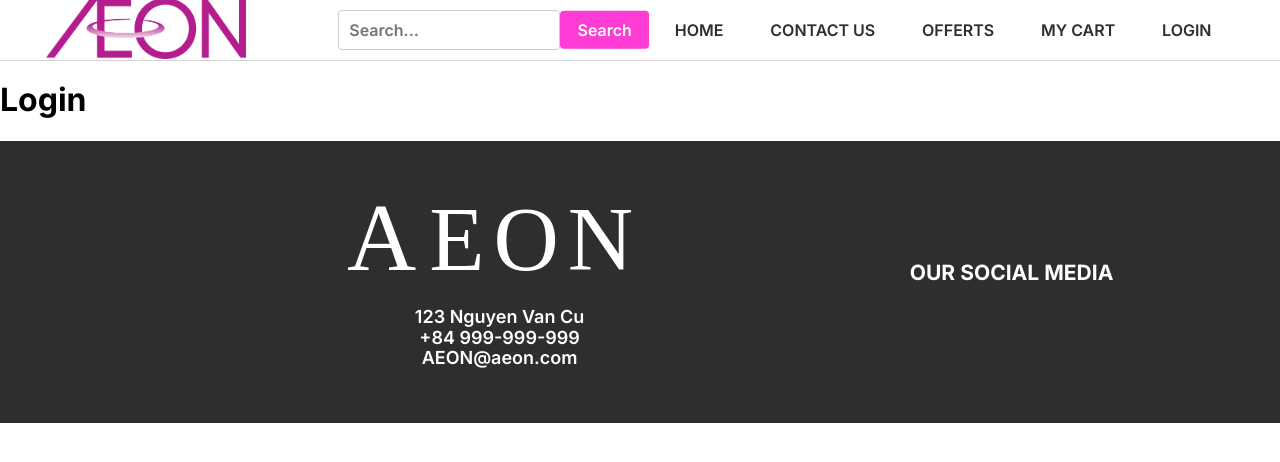
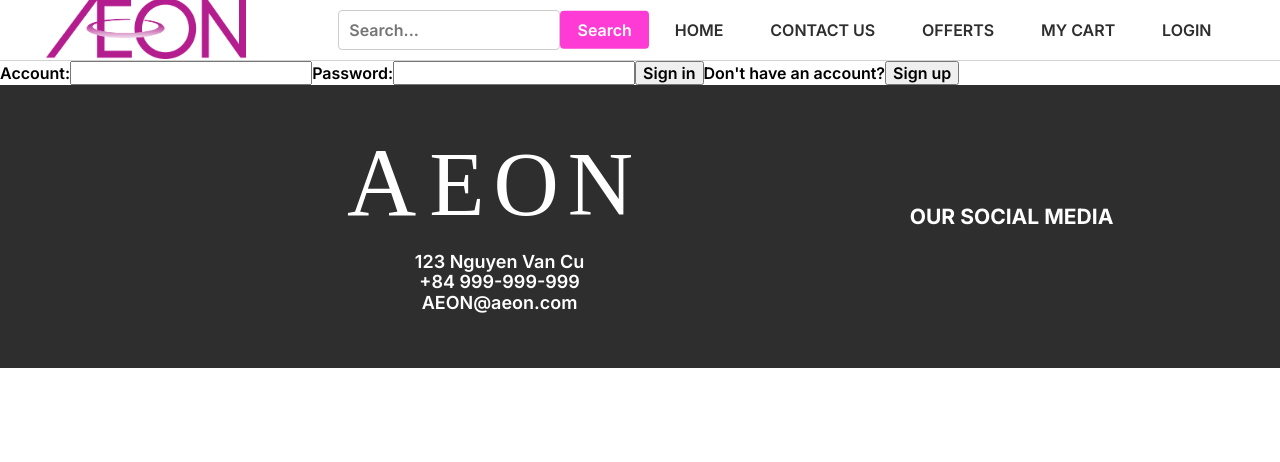
Before and after one commit to Phuc000/DB_Assignment, a React (Vite) app: page /Login in a window 1280 px wide. Shown: the top 462 px of the page. Built offline with nearby package versions, Linux system fonts and the light colour scheme.

Commit message:
Update Login.jsx

```diff
--- a/src/Pages/Login/Login.jsx
+++ b/src/Pages/Login/Login.jsx
@@ -1,14 +1,142 @@
-import {Header, Footer} from "../../Components";
+import { useState } from "react";
+import { Header, Footer } from "../../Components";
 import "./Login.css";
 
 const Login = () => {
+  // Variables for customer information
+  const [account, setAccount] = useState("");
+  const [password, setPassword] = useState("");
+  const [fullName, setfullName] = useState("");
+  const [address, setAddress] = useState("");
+
+
+  // Variable to swap between sign up and sign in
+  const [showSignup, setShowSignup] = useState(false);
+  const [showLogin, setShowLogin] = useState(true);
+  // Variable to check if the account is logged in successful yet
+  const [isLoggedIn, setIsLoggedIn] = useState(false);
+  const [loggedInAccount, setLoggedInAccount] = useState("");
+
+  const submitForm = async () => {
+    try {
+      const endpoint = showLogin ? "loginEndpoint" : "signupEndpoint";
+
+      const response = await fetch(`http://localhost:8080/api/${endpoint}`, {
+        method: "POST",
+        headers: {
+          "Content-Type": "application/json",
+        },
+        body: JSON.stringify({ account, password }),
+      });
+
+      if (response.ok) {
+        const responseData = await response.json();
+        if (showLogin) {
+          setIsLoggedIn(true);
+          setLoggedInAccount(responseData.account); // Assuming your API returns the account name
+        } else {
+          // Additional logic for signup success
+        }
+      } else {
+        console.error("Failed to submit form");
+      }
+    } catch (error) {
+      console.error(error);
+    }
+  };
+
+  const toggleSignup = () => {
+    setShowSignup(!showSignup);
+    setShowLogin(false);
+    setAccount("");
+    setPassword("");
+    setfullName("");
+    setAddress("")
+  };
+
+  const toggleLogin = () => {
+    setShowLogin(!showLogin);
+    setShowSignup(false);
+  };
+
   return (
     <div className="login">
-        <Header/>
+      <Header />
       <div className="login-content">
-        <h1>Login</h1>
+        <section className="form">
+          {showLogin && (
+            <form id="loginForm">
+              {/* Existing login form inputs here */}
+              <label className="form-label" >
+              Account:
+              </label>
+              <input
+                className="form-input"
+                type="text"
+                id="Account"
+                name="Account"
+                required
+                value={account}
+                onChange={(e) => setAccount(e.target.value)}
+              />
+              <label className="form-label" >
+                Password:
+              </label>
+              <input
+                className="form-input"
+                type="password"
+                id="Password"
+                name="Password"
+                required
+                value={password}
+                onChange={(e) => setPassword(e.target.value)}
+              />
+              {/* ... */}
+              <button className="form-button" type="button" onClick={submitForm} >
+                Sign in
+              </button>
+              <label className="form-sigup-label" >
+                Don't have an account?
+              </label>
+              <button className="form-signup-button" type="button" onClick={toggleSignup} >
+                Sign up
+              </button>
+            </form>
+          )}
+
+          {/* Signup form pop-up */}
+          {showSignup && (
+            <div className="signup-popup">
+              <form id="signupFormPopup" onSubmit={submitForm}>
+                {/* Signup form inputs */}
+                <label className="form-label" >
+              Full Name:
+              </label>
+              <input className="form-input" type="text" id="fullName" name="fullName" required value={fullName} onChange={(e) => setfullName(e,target,value)}  />
+              <label className="form-label" >
+                Address:
+              </label>
+              <input className="form-input" type="text" id="address" name="address" required value={address} onChange={(e) => setAddress(e,target,value)} />
+
+              <label className="form-label" >
+                Account:
+              </label>
+              <input className="form-input" type="text" id="Account" name="Account" required value={account} onChange={(e) => setAccount(e,target,value)} />
+              <label className="form-label" >
+                Password:
+              </label>
+              <input className="form-input" type="text" id="Password" name="Password" required value={password} onChange={(e) => setPassword(e,target,value)} />
+
+                {/* ... */}
+                <button className="form-button" type="submit">
+                  Sign up
+                </button>
+              </form>
             </div>
-      <Footer/>
+          )}
+        </section>
+      </div>
+      <Footer />
     </div>
   );
 };
```
Lines whose indentation alone changed are shown as unchanged.
